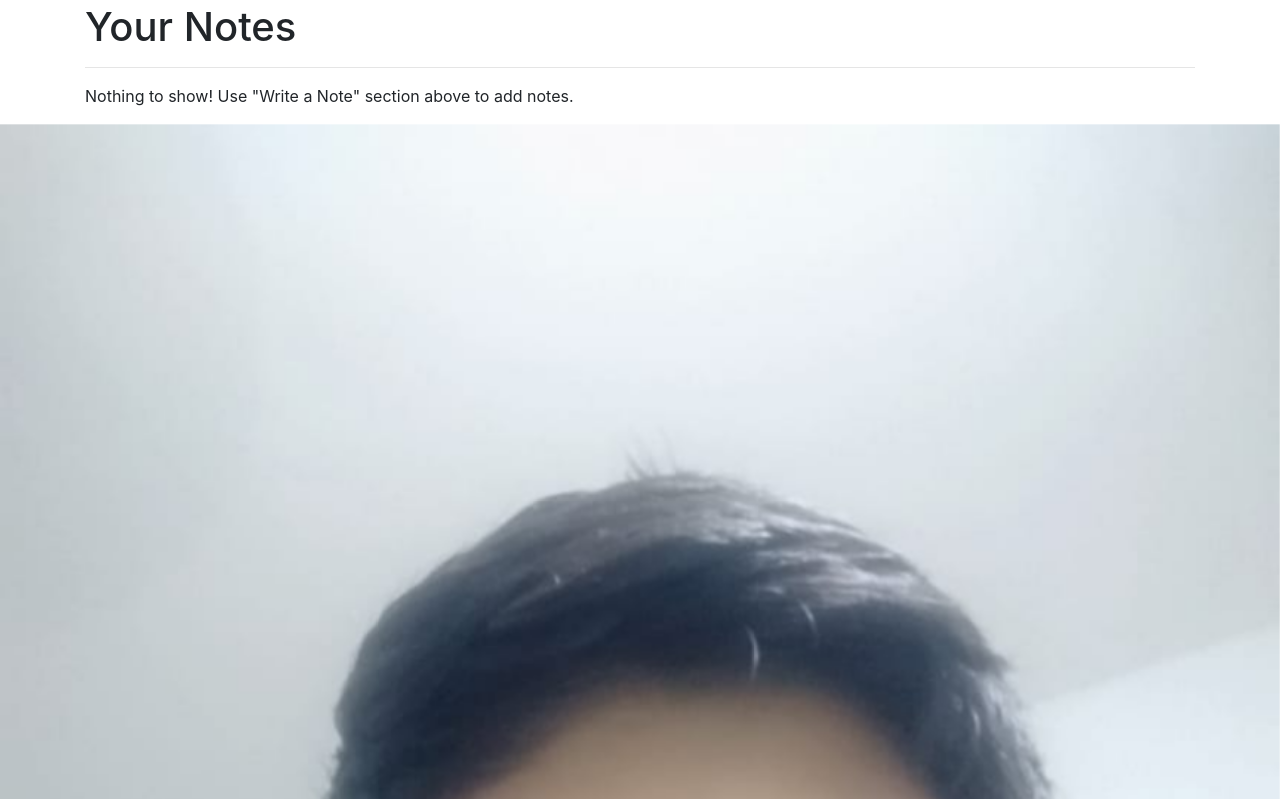
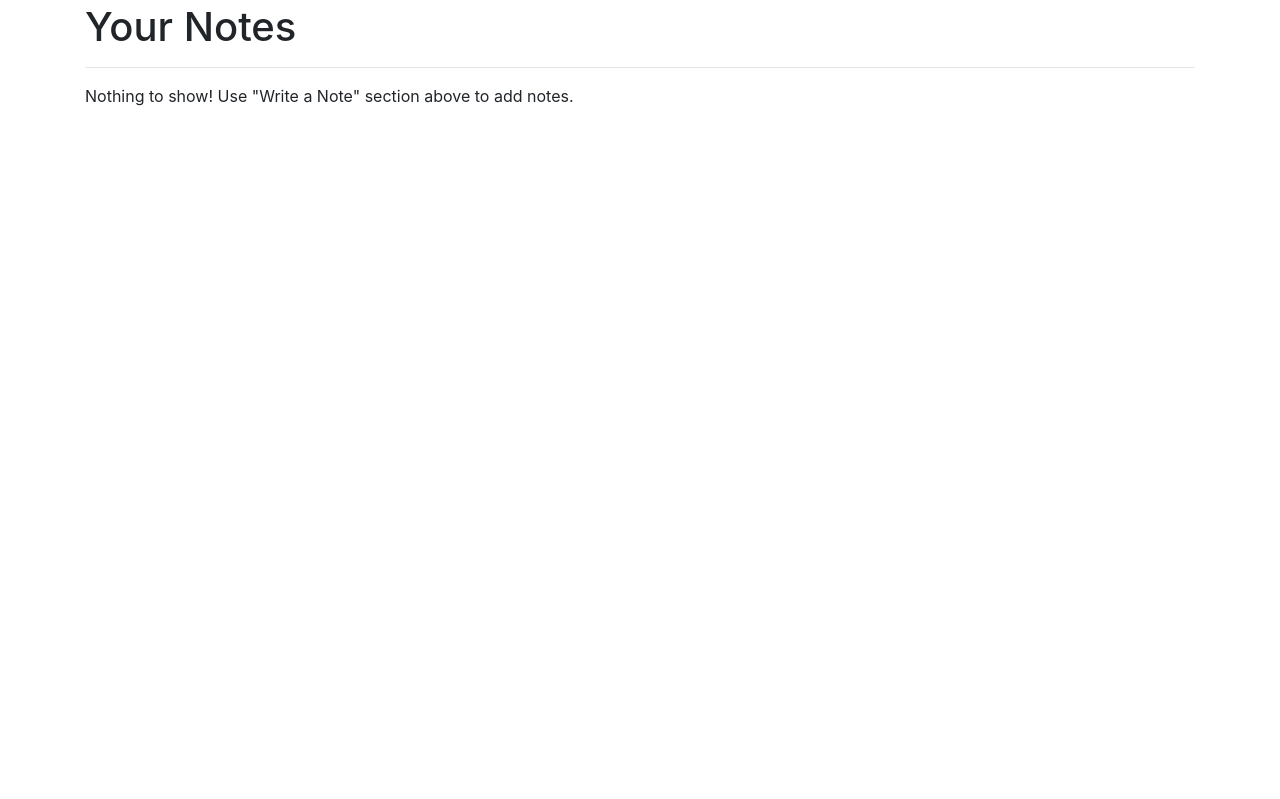
Before and after one commit to vibhork437/BOOtSTRAP, a plain HTML site: page index.html in a window 1280 px wide. Shown: the part 498-1297 px from the top of the page. After the commit the page ends 800 px from the top, so only its background shows below. Drawn offline with nearby package versions, Linux system fonts and the light colour scheme.

Commit message:
Update index.html

```diff
--- a/index.html
+++ b/index.html
@@ -56,11 +56,6 @@
   </div>
 
 
-  <div id="carouselExampleControls" class="carousel slide" data-ride="carousel">
-    <div class="carousel-inner">
-      <div class="carousel-item active">
-        <img src="vibhor.jpeg" class="d-block w-100" alt="">
-      </div>
 
 
 
```
